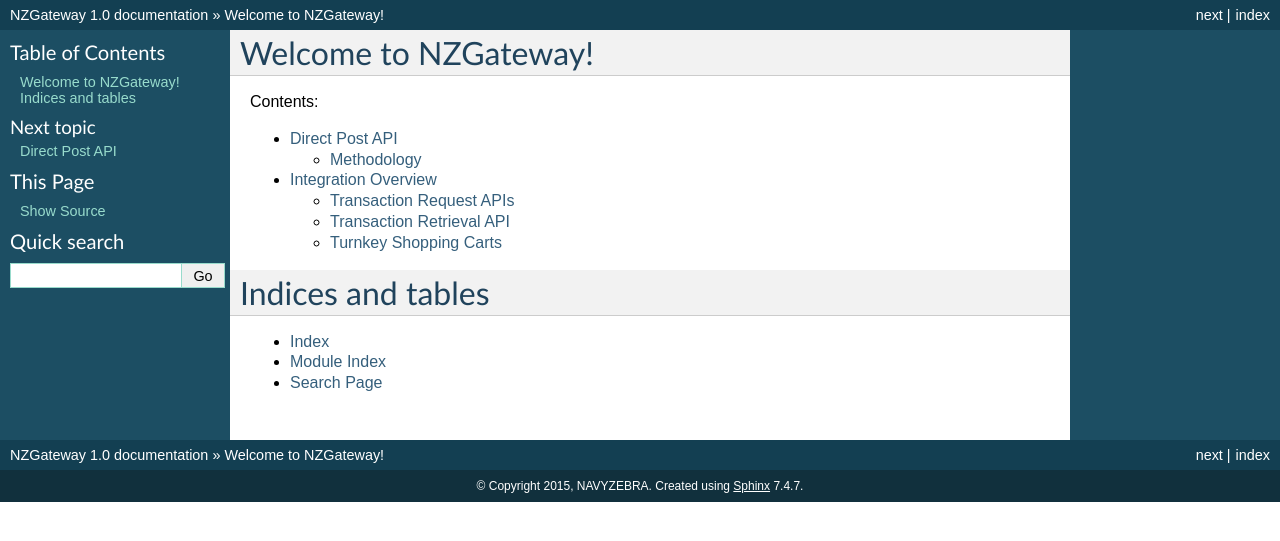
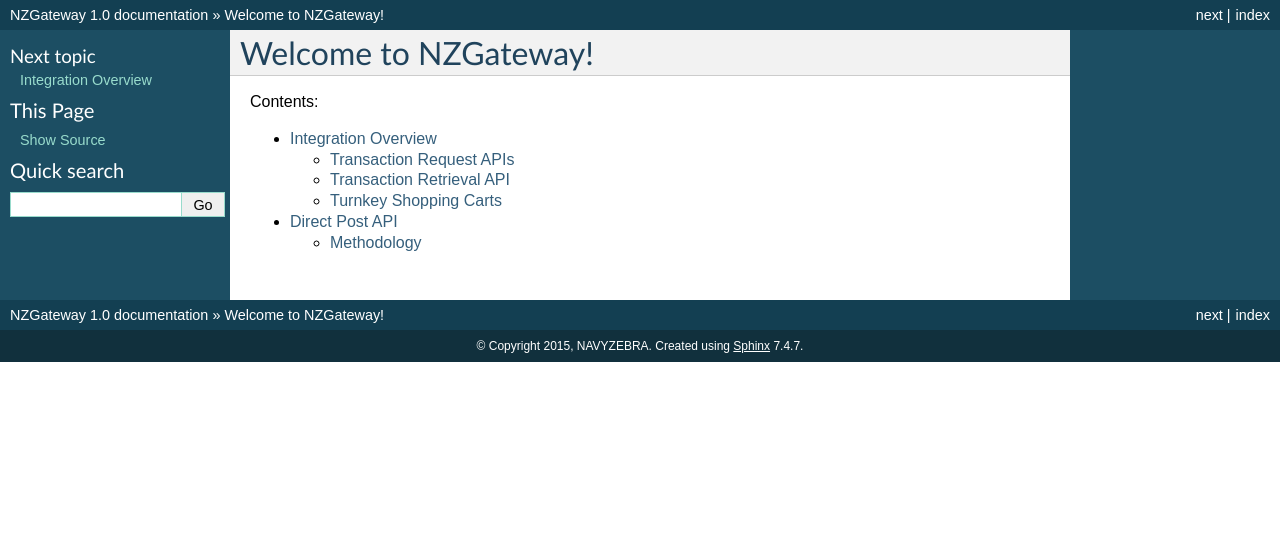
Before and after one commit to JonghoL/Docs, a Sphinx documentation site: the page built from docs/index.rst, in a window 1280 px wide. Shown: the top 541 px of the page. Built offline with Sphinx 7.4.7, drawn with Linux system fonts in a browser that asks for light colours.

Commit message:
update index

```diff
--- a/docs/index.rst
+++ b/docs/index.rst
@@ -10,15 +10,6 @@
 
 .. toctree::
    :maxdepth: 2
-   :glob:
 
-   *
-
-
-
-Indices and tables
-==================
-
-* :ref:`genindex`
-* :ref:`modindex`
-* :ref:`search`
+   overview
+   directpost
```
